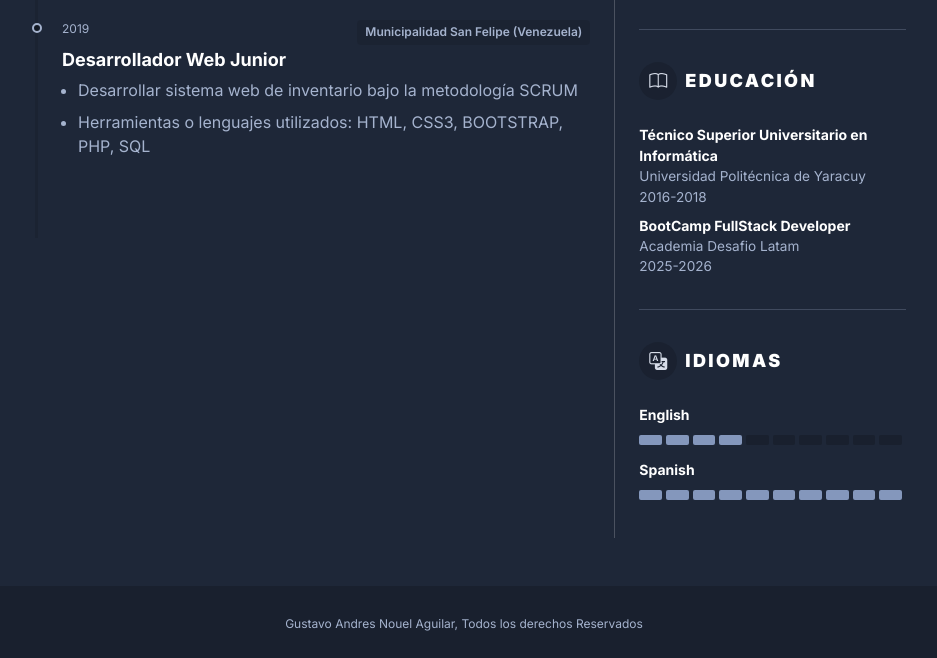
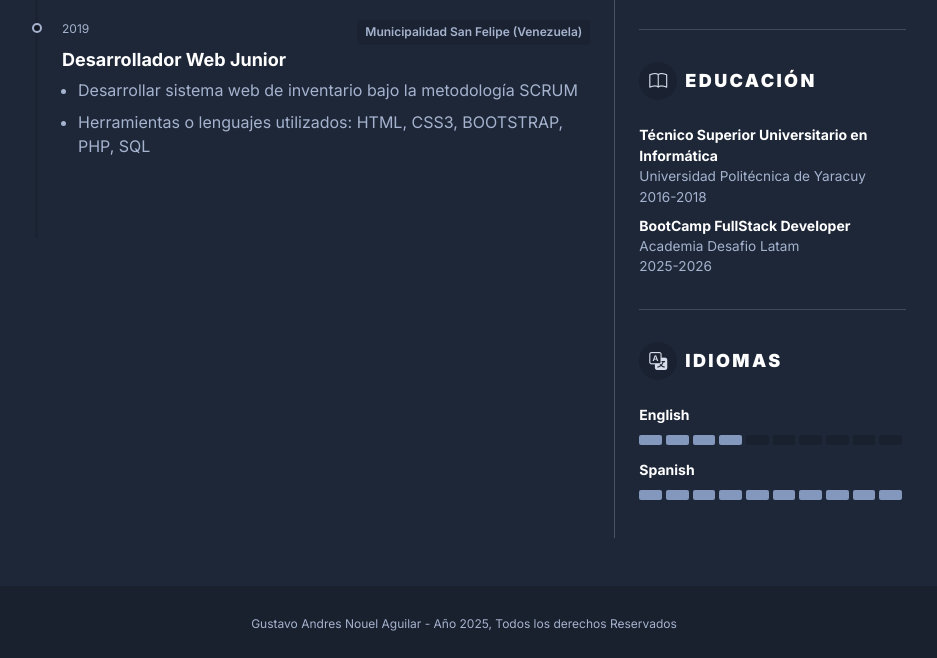
Before and after one commit to wilnesky/CV-1, a plain HTML site: page index.html in a window 1280 px wide. Shown: the part 1103-1761 px from the top of the page, without its empty margins (176-1113 px from the left). Drawn offline with nearby package versions, Linux system fonts and the light colour scheme.

Commit message:
modificar el año de creacion en el footer

```diff
--- a/index.html
+++ b/index.html
@@ -278,7 +278,7 @@
 
 		<footer class="footer text-center py-4">
 				<!--/* This template is free as long as you keep the footer attribution link. If you'd like to use the template without the attribution link, you can buy the commercial license via our website: themes.3rdwavemedia.com Thank you for your support. :) */-->
-				<small class="copyright">Gustavo Andres Nouel Aguilar, Todos los derechos Reservados</small>
+				<small class="copyright">Gustavo Andres Nouel Aguilar - Año 2025, Todos los derechos Reservados</small>
 		</footer>
 
 </body>
```
